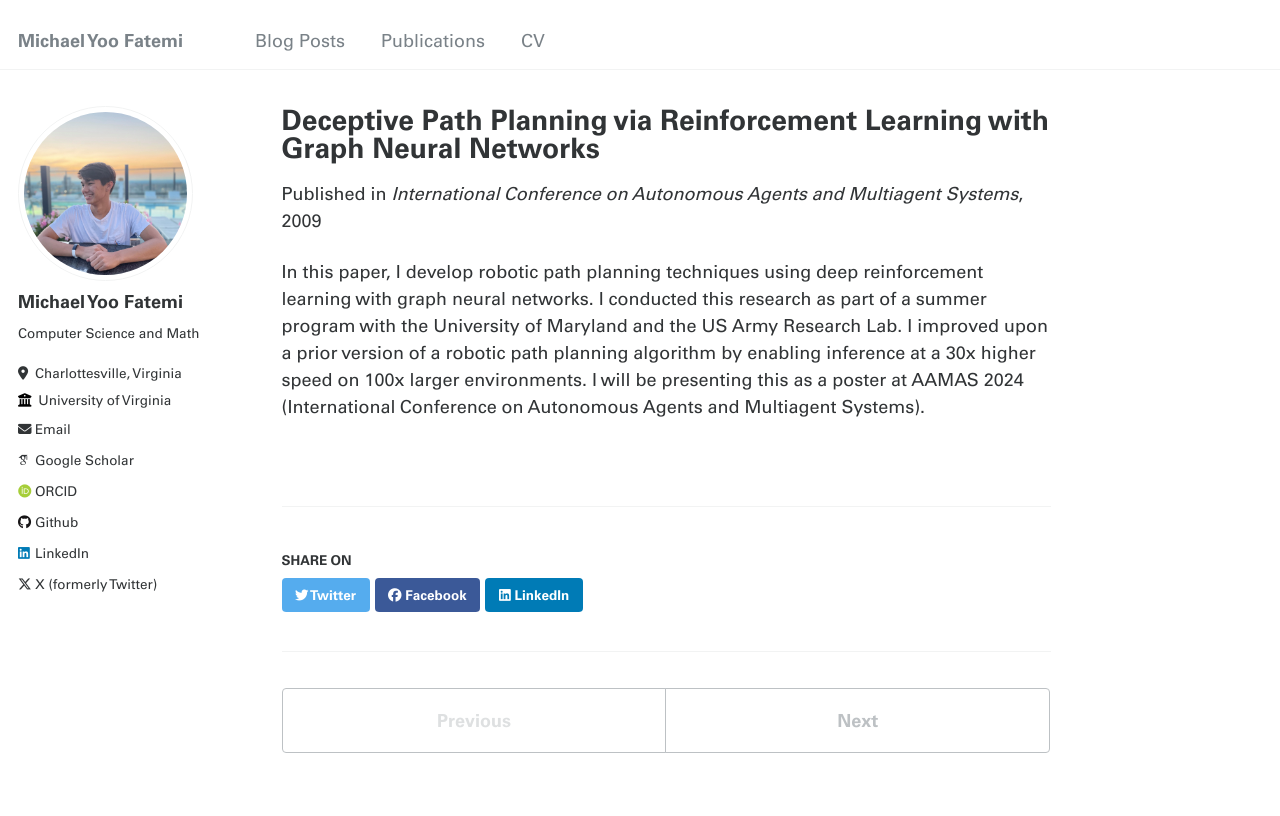
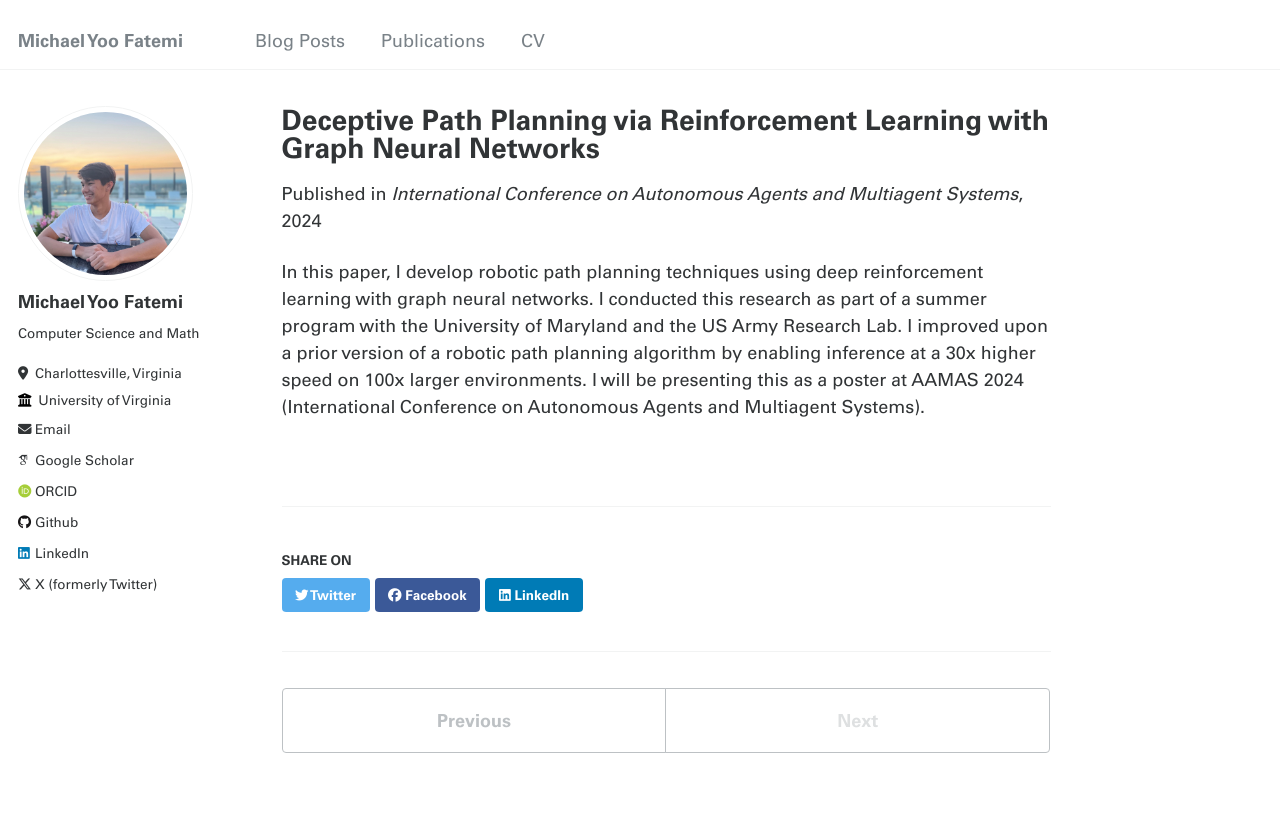
Before and after one commit to myfatemi04/myfatemi04.github.io, a Jekyll site: the page built from _publications/2024-05-06-deceptive-path-planning-rl-gnns.md, in a window 1280 px wide and 1125 px high. Shown: the top 816 px of the window. Built offline with Jekyll 4.4.1, drawn with Linux system fonts in a browser that asks for light colours; some web fonts are replaced.

Commit message:
fix date

```diff
--- a/_publications/2024-05-06-deceptive-path-planning-rl-gnns.md
+++ b/_publications/2024-05-06-deceptive-path-planning-rl-gnns.md
@@ -3,7 +3,7 @@ title: "Deceptive Path Planning via Reinforcement Learning with Graph Neural Net
 collection: publications
 permalink: /publication/2024-05-06-deceptive-path-planning-rl-gnns
 excerpt: 'We develop robotic path planning methods for adversarial environments using graph neural networks.'
-date: 2009-10-01
+date: 2024-05-06
 venue: 'International Conference on Autonomous Agents and Multiagent Systems'
 paperurl: 'https://arxiv.org/abs/2402.06552'
 # citation: 'Your Name, You. (2009). &quot;Paper Title Number 1.&quot; <i>Journal 1</i>. 1(1).'
```
